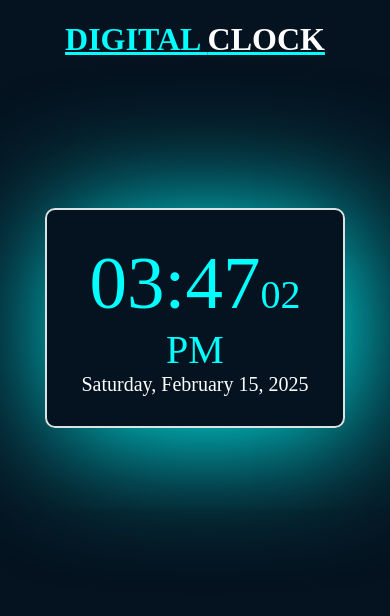
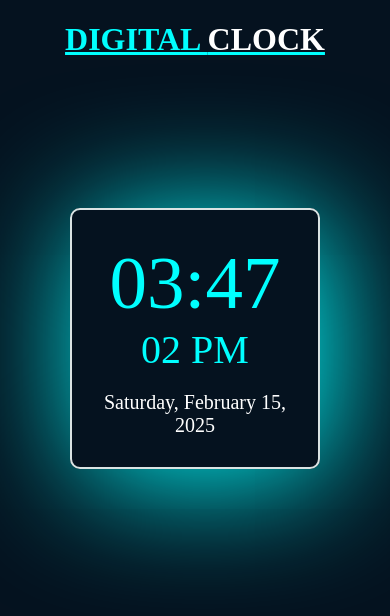
Before and after one commit to nkrreddy/Digital-Clock, a plain HTML site: page index.html in a window 390 px wide. Drawn offline with nearby package versions, Linux system fonts and the light colour scheme.

Commit message:
Update clock.css

```diff
--- a/clock.css
+++ b/clock.css
@@ -47,7 +47,12 @@ h1{
     .clock{
 
         padding: 30px;
-        width: 300px;
+        width: 250px;
+        display: inline;
+        display: flex;
+        justify-content: center;
+        align-items: center;
+        flex-direction: column;
 
     }
 }
```
